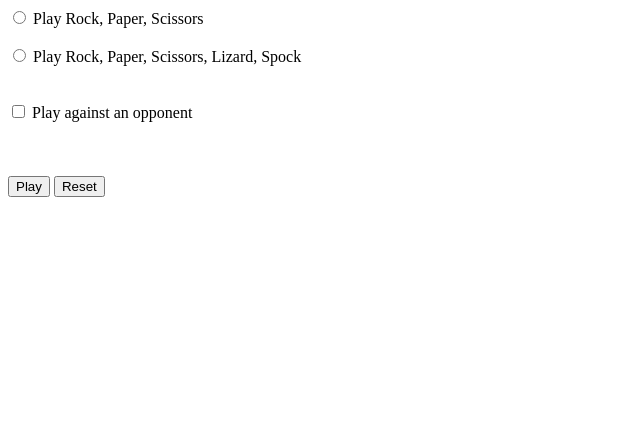
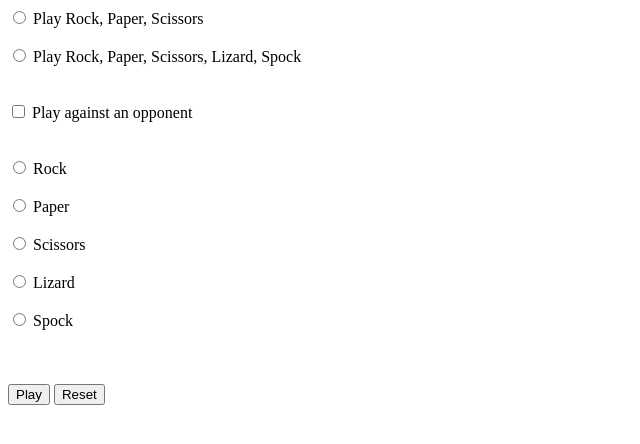
Before and after one commit to comp426-2023-spring/e02-imharris2702, a website: page public/index.html in a window 1280 px wide. Shown: the whole page, without its empty margins (0-640 px from the left). Drawn offline with Linux system fonts and the light colour scheme.

Commit message:
Create buttons for shot choice

```diff
--- a/public/index.html
+++ b/public/index.html
@@ -15,6 +15,21 @@
             <br><br><br>
             <input type="checkbox" id="opponent" name="mode" value="opponent">
             <label for="mode">Play against an opponent</label>
+            <br><br><br>
+            <input type="radio" id="rock" name="shot" value="rock" class="rps">
+            <label for="rock">Rock</label>
+            <br><br>
+            <input type="radio" id="paper" name="shot" value="paper" class="rps">
+            <label for="paper">Paper</label>
+            <br><br>
+            <input type="radio" id="scissors" name="shot" value="scissors" class="rps">
+            <label for="scissors">Scissors</label>
+            <br><br>
+            <input type="radio" id="lizard" name="shot" value="lizard" class="rpsls">
+            <label for="lizard">Lizard</label>
+            <br><br>
+            <input type="radio" id="spock" name="shot" value="spock" class="rpsls">
+            <label for="spock">Spock</label>
             <br><br><br><br>
             <input type="submit" id="play" name="controls" value="Play">
             <input type="submit" id="reset" name="controls" value="Reset">
```
